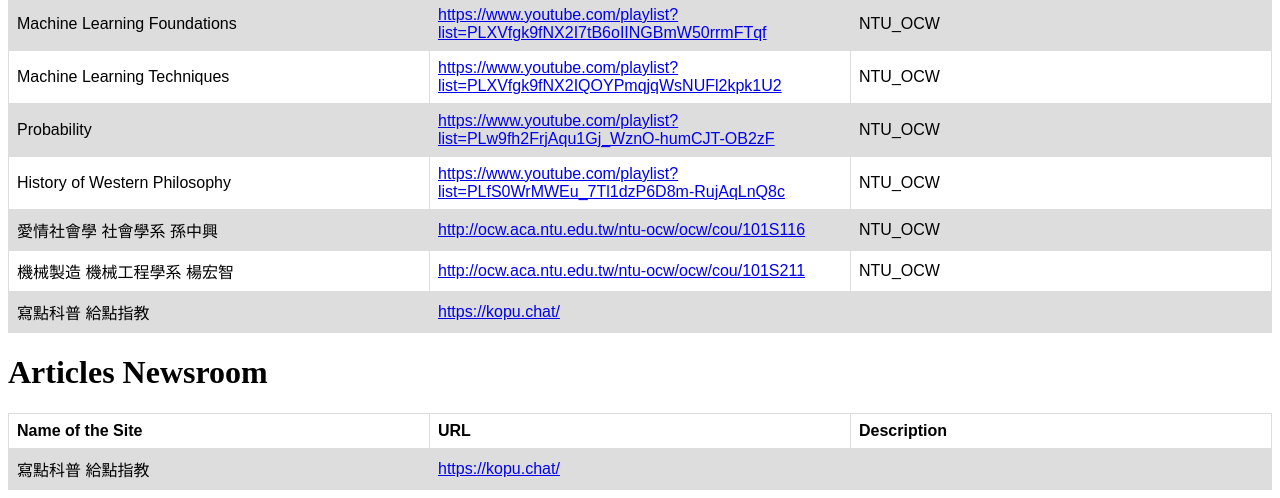
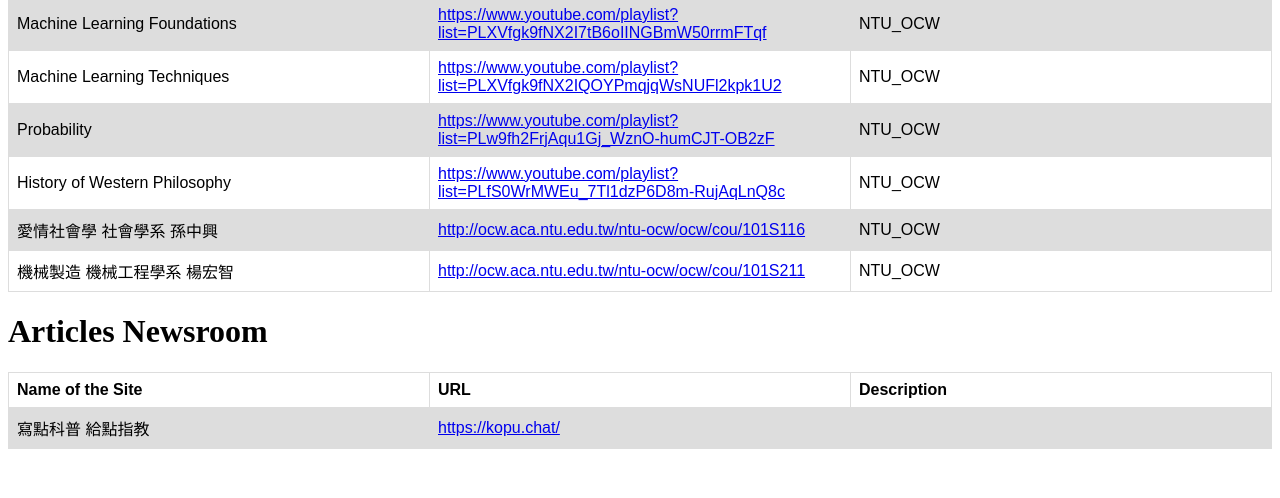
Before and after one commit to BingHung/BingHung.github.io, a plain HTML site: page BingMain_Links.html in a window 1280 px wide. Shown: the part 689-1187 px from the top of the page. After the commit the page ends 1146 px from the top, so only its background shows below. Drawn offline with Linux system fonts and the light colour scheme.

Commit message:
links remove

```diff
--- a/BingMain_Links.html
+++ b/BingMain_Links.html
@@ -136,11 +136,6 @@ tr:nth-child(even) {
     <td><a href="http://ocw.aca.ntu.edu.tw/ntu-ocw/ocw/cou/101S211">http://ocw.aca.ntu.edu.tw/ntu-ocw/ocw/cou/101S211</a></td>
     <td>NTU_OCW</td>
   </tr>
-  <tr>
-      <td>寫點科普 給點指教</td>
-      <td><a href="https://kopu.chat/">https://kopu.chat/</a></td>
-      <td></td>
-    </tr>
 </table>
 
 <h1>Articles Newsroom</h1>
```
Also changed, not shown: WN.JPG (deleted).
